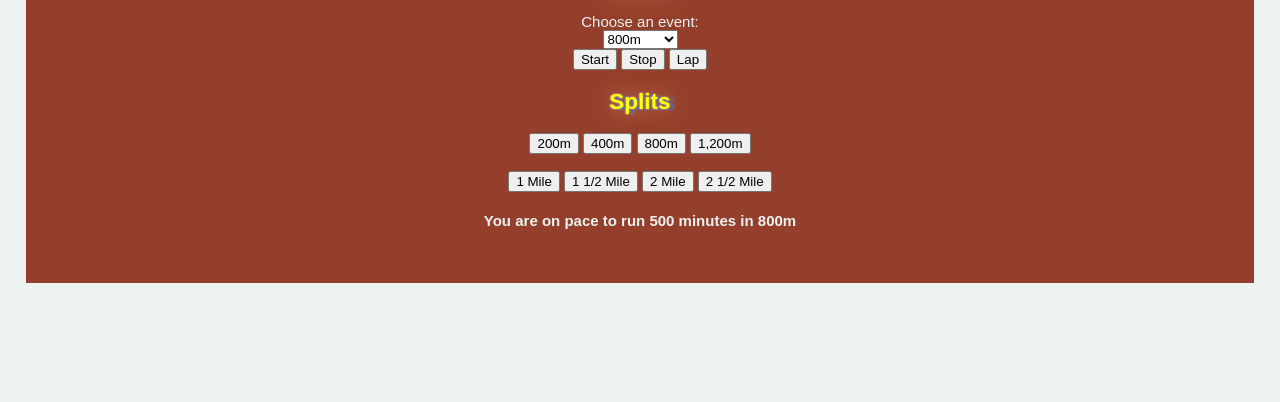
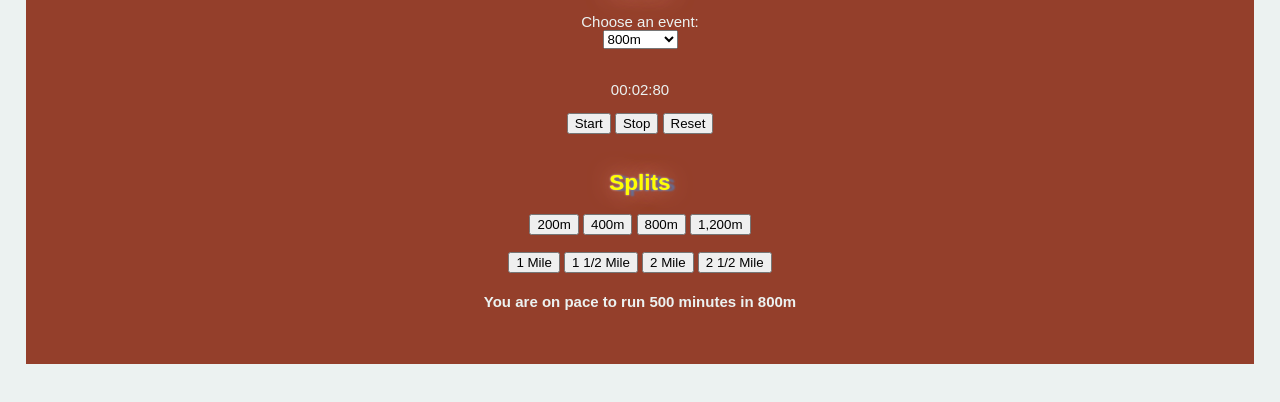
Before and after one commit to npraimo/Track-World, a plain HTML site: page SplitCalculator.html in a window 1280 px wide. Both pictures are taken after a click on the button "Start". Shown: the part 62-464 px from the top of the page. Drawn offline with Linux system fonts and the light colour scheme.

Commit message:
Added stopwatch to the split calculator

```diff
--- a/SplitCalculator.html
+++ b/SplitCalculator.html
@@ -15,6 +15,7 @@
             <a href="index.html">Home</a>
         </nav>
     </div>
+    <div>
         <label for="trackEvent">
             Choose an event:
             <br />
@@ -25,18 +26,22 @@
                 <option value="5000">5k</option>
             </select>
         </label>
+    </div>
     <br />
 
-    <!-- default buttons for stopwatch -->
-    <button type="button" id="startButton">Start</button>
-    <button type="button" id="stopButton">Stop</button>
-    <button type="button" id="lapButton">Lap</button>
+    <div class="wrapper">
+        <p><span id="minutes">00</span>:<span id="seconds">00</span>:<span id="tens">00</span></p>
+        <button id="button-start">Start</button>
+        <button id="button-stop">Stop</button>
+        <button id="button-reset">Reset</button>
+    </div>
+
     <br />
 
     <!-- Active running splits, hit button to see projected pace -->
     <h2>Splits</h2>
     <button type="button" id="twoSplit" value="200">200m</button>
-    <button type="button" id="fourSplit" valye="400">400m</button>
+    <button type="button" id="fourSplit" value="400">400m</button>
     <button type="button" id="eightSplit" value="800">800m</button>
     <button type="button" id="twelveSplit" value="1200">1,200m</button>
     <br>
@@ -55,6 +60,77 @@
 
 
 <script>
+    window.onload = function () {
+        var seconds = 00;
+        var tens = 00;
+        var minutes = 00;
+        var appendTens = document.getElementById("tens");
+        var appendSeconds = document.getElementById("seconds");
+        var appendMinutes = document.getElementById("minutes");
+        var buttonStart = document.getElementById('button-start');
+        var buttonStop = document.getElementById('button-stop');
+        var buttonReset = document.getElementById('button-reset');
+        var Interval;
+
+        buttonStart.onclick = function () {
+            clearInterval(Interval);
+            Interval = setInterval(startTimer, 10);
+        }
+
+        buttonStop.onclick = function () {
+            clearInterval(Interval);
+        }
+
+
+        buttonReset.onclick = function () {
+            clearInterval(Interval);
+            tens = "00";
+            seconds = "00";
+            minutes = "00";
+            appendTens.innerHTML = tens;
+            appendSeconds.innerHTML = seconds;
+            appendMinutes.innerHTML = minutes;
+        }
+
+
+
+        function startTimer() {
+            tens++;
+
+            if (tens <= 9) {
+                appendTens.innerHTML = "0" + tens;
+            }
+
+            if (tens > 9) {
+                appendTens.innerHTML = tens;
+
+            }
+
+            if (tens > 99) {
+                console.log("seconds");
+                seconds++;
+                appendSeconds.innerHTML = "0" + seconds;
+                tens = 0;
+                appendTens.innerHTML = "0" + 0;
+            }
+
+            if (seconds > 9) {
+                appendSeconds.innerHTML = seconds;
+            }
+
+            if (seconds > 60) {
+                minutes++;
+                appendMinutes.innerHTML = "0" + minutes;
+                seconds = 0;
+                appendSeconds.innerHTML = "0" + 0;
+            }
+        }
+    }
+
+
+    //need to capture time from stopwatch then apply that time to the race distance...
+    //breaking down to meters per second then multiplying to get seconds of corresponding distance selected.
+
     const submitButton = document.getElementById("");
     const eventOption = document.getElementById("trackEvent");
     const splitEvent = document.getElementById("splitEvent");
@@ -63,11 +139,6 @@
     document.getElementById("expectedSplit").innerHTML = eventOption.value + "m";
 
 
-
-    // setting minutes and seconds for output
-    let minute = Math.floor(desiredTime / 60)
-    let second = (desiredTime % 60).toFixed(2);
-    second = checkTime(second);
 
     // add zero in front of numbers < 10
     function checkTime(i) {
```
Lines whose indentation alone changed are shown as unchanged.
